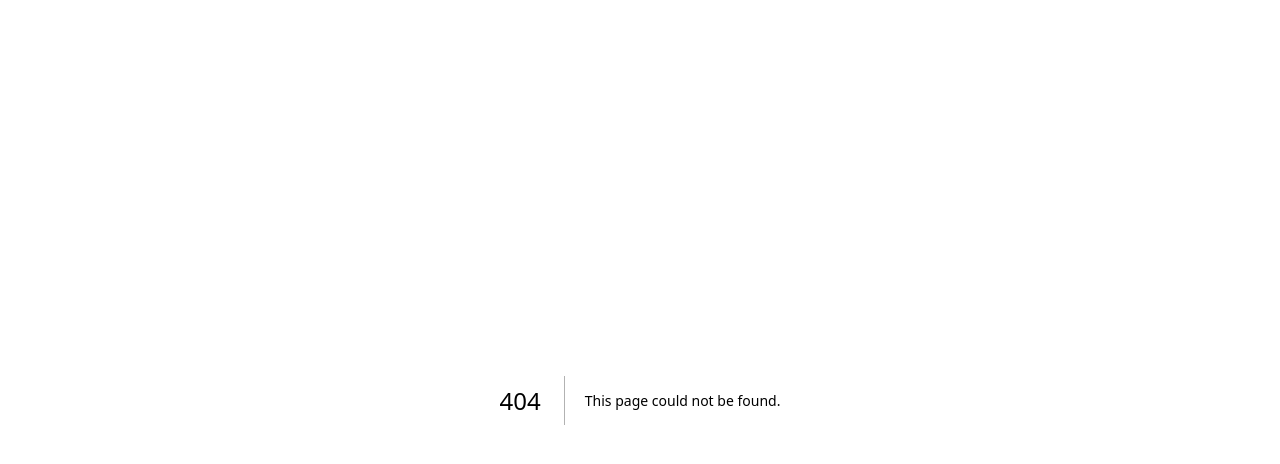
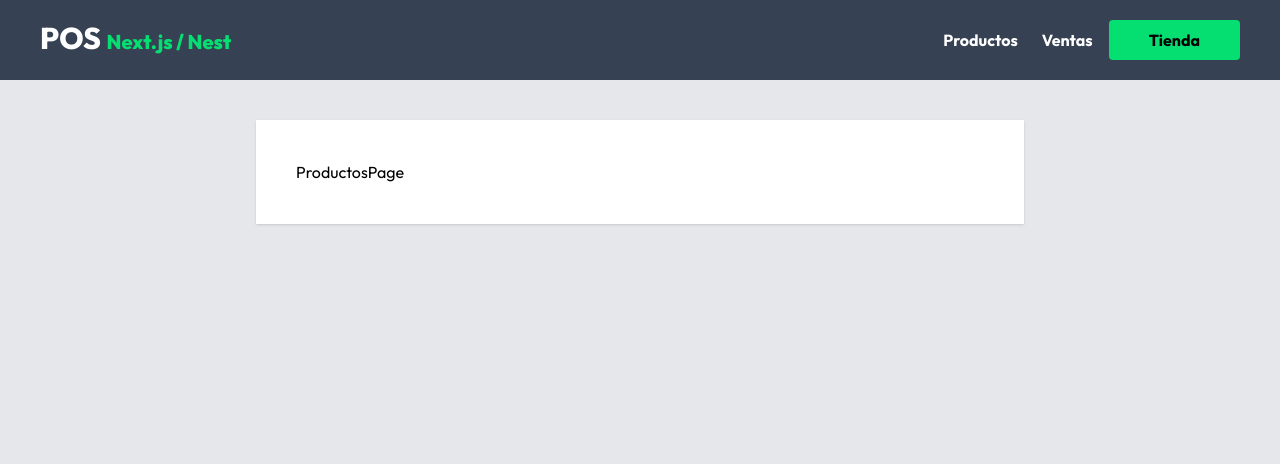
Before and after one commit to arielhurtado388/POSFrontend, a Next.js app: page /admin/productos in a window 1280 px wide. Before the commit this address had no page. Shown: the top 464 px of the page. Built offline with nearby package versions, Linux system fonts and the light colour scheme.

Commit message:
Panel de administracion

```diff
--- /dev/null
+++ b/app/admin/layout.tsx
@@ -0,0 +1,20 @@
+import AdminNav from "@/components/ui/AdminNav";
+import Notificacion from "@/components/ui/Notificacion";
+
+export default function RootLayout({
+  children,
+}: Readonly<{
+  children: React.ReactNode;
+}>) {
+  return (
+    <>
+      <AdminNav />
+      <div className="lg:min-h-screen container mx-auto mt-10 px-10 lg:px-0">
+        <div className="bg-white shadow w-full  mx-auto p-10 my-10 lg:w-3/5">
+          {children}
+        </div>
+      </div>
+      <Notificacion />
+    </>
+  );
+}
--- /dev/null
+++ b/app/admin/productos/page.tsx
@@ -0,0 +1,3 @@
+export default function ProductosPage() {
+  return <div>ProductosPage</div>;
+}
--- /dev/null
+++ b/app/admin/ventas/page.tsx
@@ -0,0 +1,3 @@
+export default function VentasPage() {
+  return <div>VentasPage</div>;
+}
--- /dev/null
+++ b/components/ui/AdminNav.tsx
@@ -0,0 +1,32 @@
+import Link from "next/link";
+import Logo from "@/components/ui/Logo";
+
+export default function AdminNav() {
+  return (
+    <header className="px-10 py-5 bg-gray-700 flex justify-between">
+      <div className="flex gap-5 text-white">
+        <Logo />
+      </div>
+
+      <div className="flex gap-2 items-center">
+        <Link
+          href={"/admin/productos"}
+          className="rounded text-white font-bold p-2"
+        >
+          Productos
+        </Link>
+
+        <Link
+          href={"/admin/ventas"}
+          className="rounded text-white font-bold p-2"
+        >
+          Ventas
+        </Link>
+
+        <Link href={"/"} className="rounded bg-green-400 font-bold py-2 px-10">
+          Tienda
+        </Link>
+      </div>
+    </header>
+  );
+}
--- a/components/ui/MainNav.tsx
+++ b/components/ui/MainNav.tsx
@@ -28,6 +28,12 @@ export default async function MainNav() {
             {categoria.nombre}
           </Link>
         ))}
+        <Link
+          className="rounded bg-green-400 font-bold py-2 px-10"
+          href={"/admin/ventas"}
+        >
+          Panel de administración
+        </Link>
       </nav>
     </header>
   );
```
